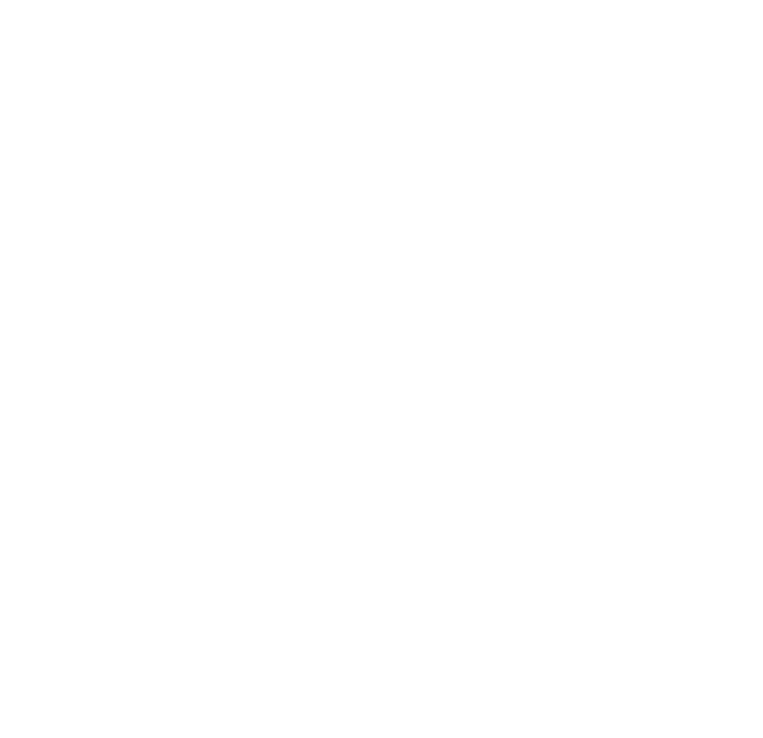
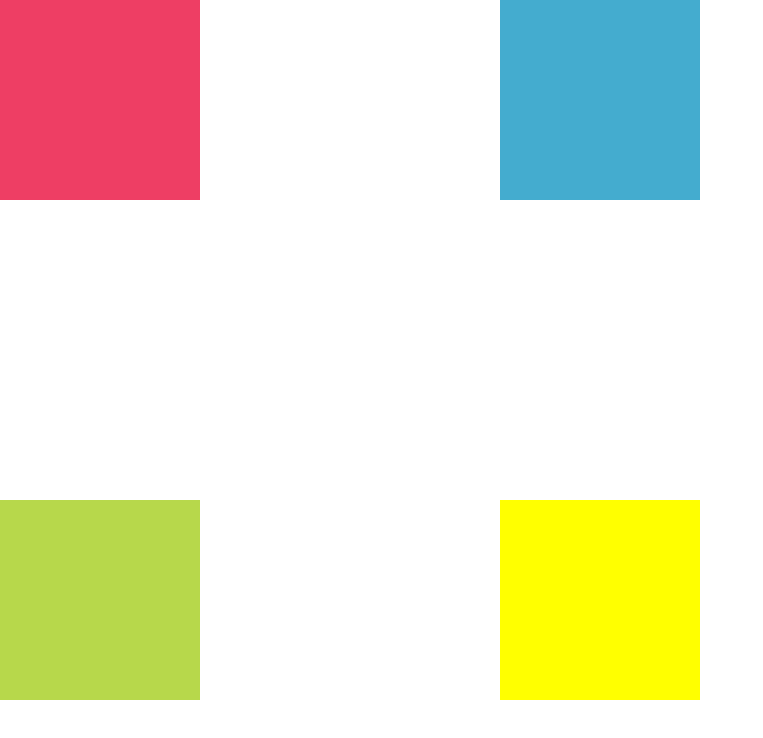
Before and after one commit to brecabal/positioning, a plain HTML site: page parte5/index.html in a window 1280 px wide. Shown: the whole page, without its empty margins (0-763 px from the left). Drawn offline with Linux system fonts and the light colour scheme.

Commit message:
parte del 1 al 6 listos

```diff
--- a/parte1/css/main.css
+++ b/parte1/css/main.css
@@ -1,3 +1,9 @@
+body{
+	margin: 0px;
+	padding: 0px;
+}
+
+
 .caja{
 	width: 200px;
 	height:200px;
--- a/parte2/css/main.css
+++ b/parte2/css/main.css
@@ -1,3 +1,9 @@
+body{
+	margin: 0px;
+	padding: 0px;
+}
+
+
 .caja{
 	width: 200px;
 	height:200px;
--- a/parte3/css/main.css
+++ b/parte3/css/main.css
@@ -1,3 +1,9 @@
+body{
+	margin: 0px;
+	padding: 0px;
+}
+
+
 .caja{
 	width: 200px;
 	height:200px;
--- a/parte4/css/main.css
+++ b/parte4/css/main.css
@@ -1 +1,30 @@
-/* Pon tu código css aqui */
+body{
+	margin: 0px;
+	padding: 0px;
+}
+
+
+.caja{
+	width: 200px;
+	height:200px;
+	position: relative;
+
+
+}
+
+.rojo{
+	background-color: #ee3e64;
+
+}
+
+.azul{
+	background-color: #44accf;
+	position: relative;
+	left: 200px;
+
+}
+
+.verde{
+	background-color: #b7d84b;
+
+}
--- a/parte5/css/main.css
+++ b/parte5/css/main.css
@@ -1 +1,39 @@
-/* Pon tu código css aqui */
+body{
+	margin: 0px;
+	padding: 0px;
+}
+
+
+.caja{
+	width: 200px;
+	height:200px;
+	position: absolute;
+
+
+}
+
+.rojo{
+	background-color: #ee3e64;
+
+}
+
+.azul{
+	background-color: #44accf;
+	position: relative;
+	left: 500px;
+
+}
+
+.verde{
+	background-color: #b7d84b;
+	top: 500px;
+
+
+
+}
+
+.amarillo{
+	background-color: yellow;
+	top: 500px;
+	left: 500px;
+}
--- a/parte5/index.html
+++ b/parte5/index.html
@@ -2,10 +2,13 @@
 <html lang="en">
 <head>
 	<meta charset="UTF-8">
-	<title>Document</title>
-	<!-- Pon tu codigo aqui -->
+	<title>Positioning</title>
+	<link rel="stylesheet" href="css/main.css">
 </head>
-<body>
-	<!-- Pon tu codigo aqui -->
-</body>
+	<body>
+		<div class="caja rojo">	</div>
+		<div class="caja azul"></div>
+	    <div class="caja verde"></div>
+	    <div class="caja amarillo"></div>
+	</body>
 </html>
--- a/parte6/css/main.css
+++ b/parte6/css/main.css
@@ -1 +1,35 @@
-/* Pon tu código css aqui */
+body{
+	margin: 0px;
+	padding: 0px;
+}
+
+
+.caja{
+	width: 200px;
+	height:200px;
+
+
+
+}
+
+.rojo{
+	background-color: #ee3e64;
+
+}
+
+.azul{
+	background-color: #44accf;
+	position: absolute;
+	left: 200px;
+
+}
+
+.verde{
+	background-color: #b7d84b;
+
+}
+
+.amarillo{
+	background-color: yellow;
+
+}
```
Also changed, not shown: parte4/index.html (+6 -3 lines), parte6/index.html (+6 -3 lines).
